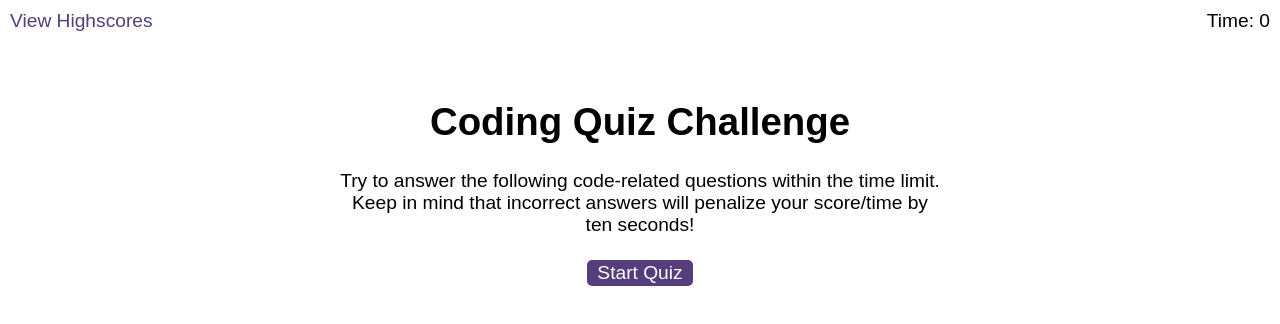
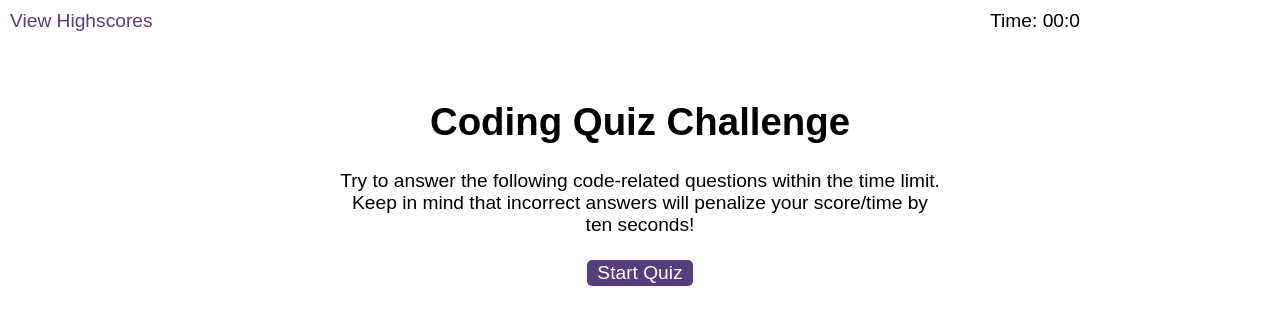
Before and after one commit to Sally077/Quiz, a plain HTML site: page index.html in a window 1280 px wide. Drawn offline with Linux system fonts and the light colour scheme; files that its build step writes are made by us from their sources.

Commit message:
Addding a count down timer to my quiz

```diff
--- a/css/styles.css
+++ b/css/styles.css
@@ -81,8 +81,9 @@ li:nth-child(odd) {
   border-top: 2px solid #ccc;
 }
 
-.timer {
+#timer {
   position: absolute;
   top: 10px;
-  right: 10px;
+  right: 200px;
+
 }
--- a/index.html
+++ b/index.html
@@ -6,13 +6,14 @@
     <meta http-equiv="X-UA-Compatible" content="ie=edge" />
     <title>Coding Quiz</title>
 
-    <link rel="stylesheet" href="./assets/css/styles.css" />
+    <link rel="stylesheet" href="./css/styles.css" />
   </head>
 
   <body>
     <div class="scores"><a href="highscores.html">View Highscores</a></div>
-
-    <div class="timer">Time: <span id="time">0</span></div>
+<!-- count down timer -->
+    <div id="timer">
+      Time: <span id="time"></span></div>
 
     <div class="wrapper">
       <div id="start-screen" class="start">
@@ -42,7 +43,9 @@
       <div id="feedback" class="feedback hide"></div>
     </div>
 
-    <script src="./assets/js/questions.js"></script>
-    <script src="./assets/js/logic.js"></script>
+    <script src="./script.js"></script>
+    <!-- <script src="./assets/js/logic.js"></script> -->
+
+  <p id="countdown"></p>
   </body>
 </html>
--- /dev/null
+++ b/script.js
@@ -0,0 +1,32 @@
+// setting variables for time
+var time = document.querySelector('#time');
+
+var timeSecond = 5;
+
+// creating code to countdown (testing from 5 to 0)
+
+time.innerHTML = `00:${timeSecond}`;
+
+const countDown = setInterval (()=>{
+    timeSecond--;
+    time.innerHTML = `00:${timeSecond}`;
+    if(timeSecond <= 0 || timeSecond <1){
+        clearInterval(countDown)
+    }
+},1000)
+
+
+
+
+
+
+
+
+
+
+
+
+
+
+
+// script to initiate start button
```
